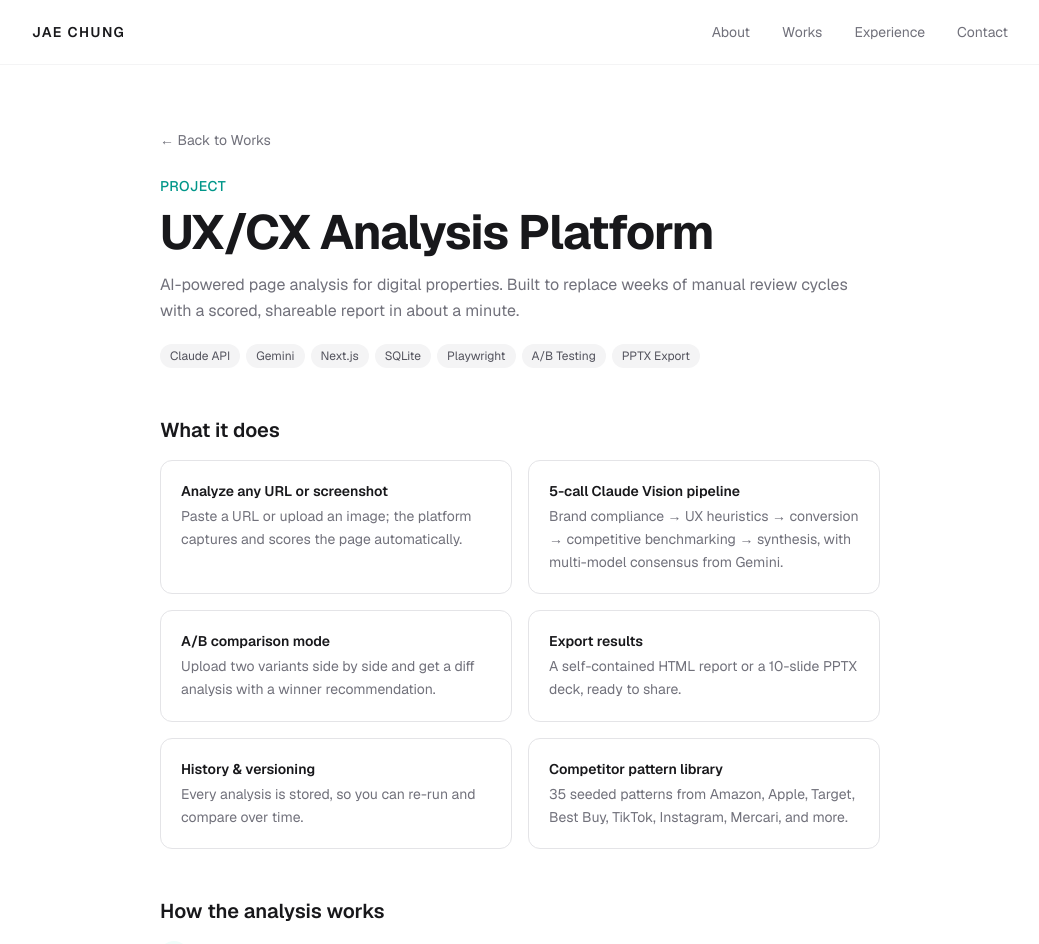
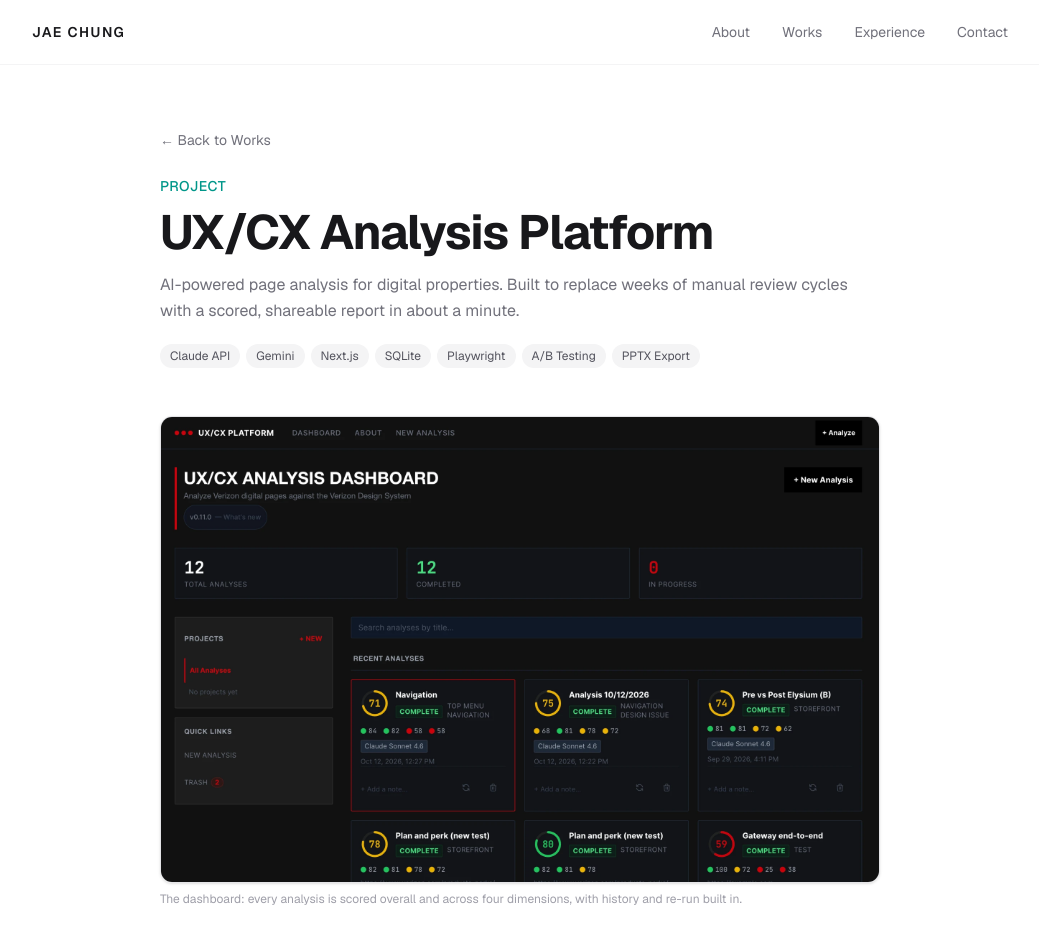
Before and after one commit to trashthejay/jae-portfolio, a Next.js app: page /works/ux-platform in a window 1280 px wide. Shown: the top 944 px of the page, without its empty margins (120-1159 px from the left). Built offline with nearby package versions, Linux system fonts and the light colour scheme.

Commit message:
Add dashboard screenshot to UX/CX Analysis Platform page
Co-Authored-By: Claude Sonnet 5.5 <noreply@anthropic.com>

```diff
--- a/app/works/ux-platform/UxPlatformContent.tsx
+++ b/app/works/ux-platform/UxPlatformContent.tsx
@@ -1,5 +1,6 @@
 'use client'
 
+import Image from 'next/image'
 import Link from 'next/link'
 import { motion } from 'framer-motion'
 import PageWrapper from '@/components/PageWrapper'
@@ -76,6 +77,26 @@ export default function UxPlatformContent() {
           </div>
         </motion.div>
 
+        <motion.figure
+          initial={{ opacity: 0, y: 16 }}
+          animate={{ opacity: 1, y: 0 }}
+          transition={{ duration: 0.4, delay: 0.1 }}
+          className="mb-12"
+        >
+          <Image
+            src="/ux-platform-dashboard.webp"
+            alt="UX/CX Analysis Platform dashboard showing completed analyses with overall scores and per-dimension ratings"
+            width={2000}
+            height={1294}
+            priority
+            sizes="(min-width: 768px) 768px, 100vw"
+            className="w-full h-auto rounded-xl border border-zinc-200 shadow-sm"
+          />
+          <figcaption className="text-xs text-zinc-400 mt-2">
+            The dashboard: every analysis is scored overall and across four dimensions, with history and re-run built in.
+          </figcaption>
+        </motion.figure>
+
         <section className="mb-12">
           <h2 className="text-xl font-semibold text-zinc-900 mb-4">What it does</h2>
           <ul className="grid grid-cols-1 sm:grid-cols-2 gap-4">
```
Also changed, not shown: public/ux-platform-dashboard.webp (added).
